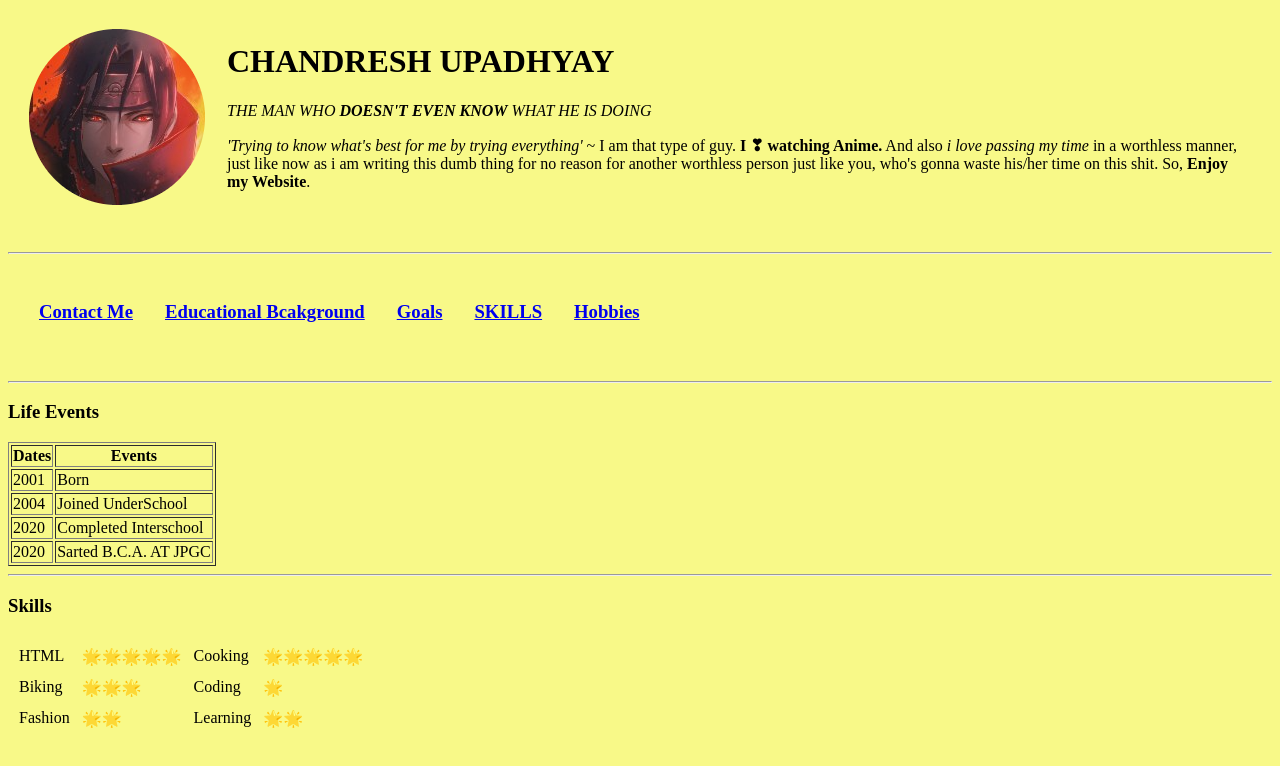
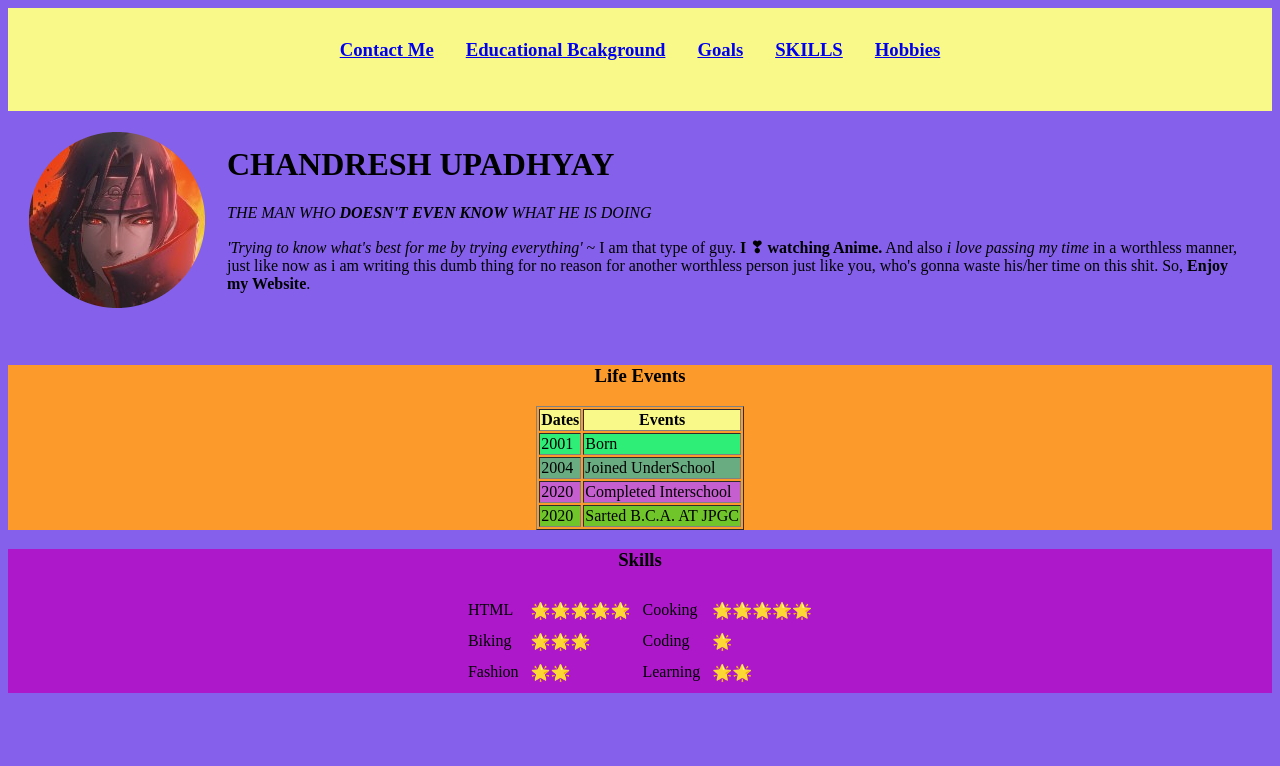
Before and after one commit to Dev-chan9/DevMan, a plain HTML site: page index.html in a window 1280 px wide. Drawn offline with Linux system fonts and the light colour scheme.

Commit message:
updated index.html completely
for code transfer to new laptop

```diff
--- a/index.html
+++ b/index.html
@@ -7,15 +7,40 @@
         <meta name="viewport" content="width=device-width, initial-scale=1">
         <link rel="stylesheet" href="">
     </head>
-    <body>
+    <body style="background-color:#8560eb;">
         <!DOCTYPE html>
 <html lang="en" dir="ltr">
+  <center style="background-color:#F8F988;">
+  <table cellspacing="30">
+    <tr>
+   <td>
+     <h3>
+       <a href="Contact-Me.html">Contact Me</a>
+       </h3>
+   </td>
+   <td>
+     <h3><a href="Educational-Background.html">Educational Bcakground</a></h3>
+   </td>
+   <td>
+     <h3><a href="GOALS.html">Goals</a></h3>
+   </td>
+   <td>
+  <h3><a href="Skills.html">SKILLS</a></h3>
+
+   </td>
+   <td>
+     <h3><a href="Hobbies.html">Hobbies</a></h3>
+   </td>
+    </tr>
+    </table>
+  </center>
+
 <head>
   <meta charset="utf-8">
 
-  <title> UPADHYAY, CHANDRESH</title>
+  <title>Chandresh Upadhyay</title>
 </head>
-<body style="background-color:#F8F988;">
+<body style="background-color:#44eb3e;">
   <Table cellspacing="20">
     <tr>
       <td>
@@ -31,78 +56,58 @@
     </tr>
   </Table>
   <br />
-<hr>
 </p>
-<table cellspacing="30">
-  <tr>
- <td>
-   <h3>
-     <a href="contact-me.html">Contact Me</a>
-     </h3>
- </td>
- <td>
-   <h3><a href="Educational-background.html">Educational Bcakground</a></h3>
- </td>
- <td>
-   <h3><a href="GOALS.html">Goals</a></h3>
- </td>
- <td>
-<h3><a href="Skills.html">SKILLS</a></h3>
 
- </td>
- <td>
-   <h3><a href="Hobbies.html">Hobbies</a></h3>
- </td>
-  </tr>
 </table>
 
-<hr>
-<h3>Life Events</h3>
+<center style="background-color: rgb(252, 155, 44);">
+<h3 >Life Events</h3>
 <table border="1">
   <thead>
     <tr>
-      <th>
+      <th style="background-color:#F8F988;">
         Dates
       </th>
-      <th>
+      <th style="background-color:#F8F988;">
         Events
       </th>
     </tr>
   </thead>
   <tr>
-    <td>
+    <td style="background-color:#2eee78;">
       2001
     </td>
-    <td>
+    <td style="background-color:#2eee78;">
       Born
     </td>
   </tr>
   <tr>
-    <td>
+    <td style="background-color:#69ac82;">
       2004
     </td>
-    <td>
+    <td style="background-color:#69ac82;">
       Joined UnderSchool
     </td>
   </tr>
   <tr>
-    <td>
+    <td style="background-color:#c55ece;">
       2020
     </td>
-    <td>
+    <td style="background-color:#c55ece;">
       Completed Interschool
     </td>
   </tr>
   <tr>
-    <td>
+    <td style="background-color:#70c52b;">
       2020
     </td>
-    <td>
+    <td style="background-color:#70c52b;">
       Sarted B.C.A. AT JPGC
     </td>
   </tr>
 </table>
-<hr />
+</center>
+<center style="background-color: rgb(172, 24, 202);">
 <h3>Skills</h3>
 <table cellspacing="10">
   <tr>
@@ -149,6 +154,7 @@
     </td>
 </tr>
 </table>
+</center>
 </body>
 </html>
 
```
